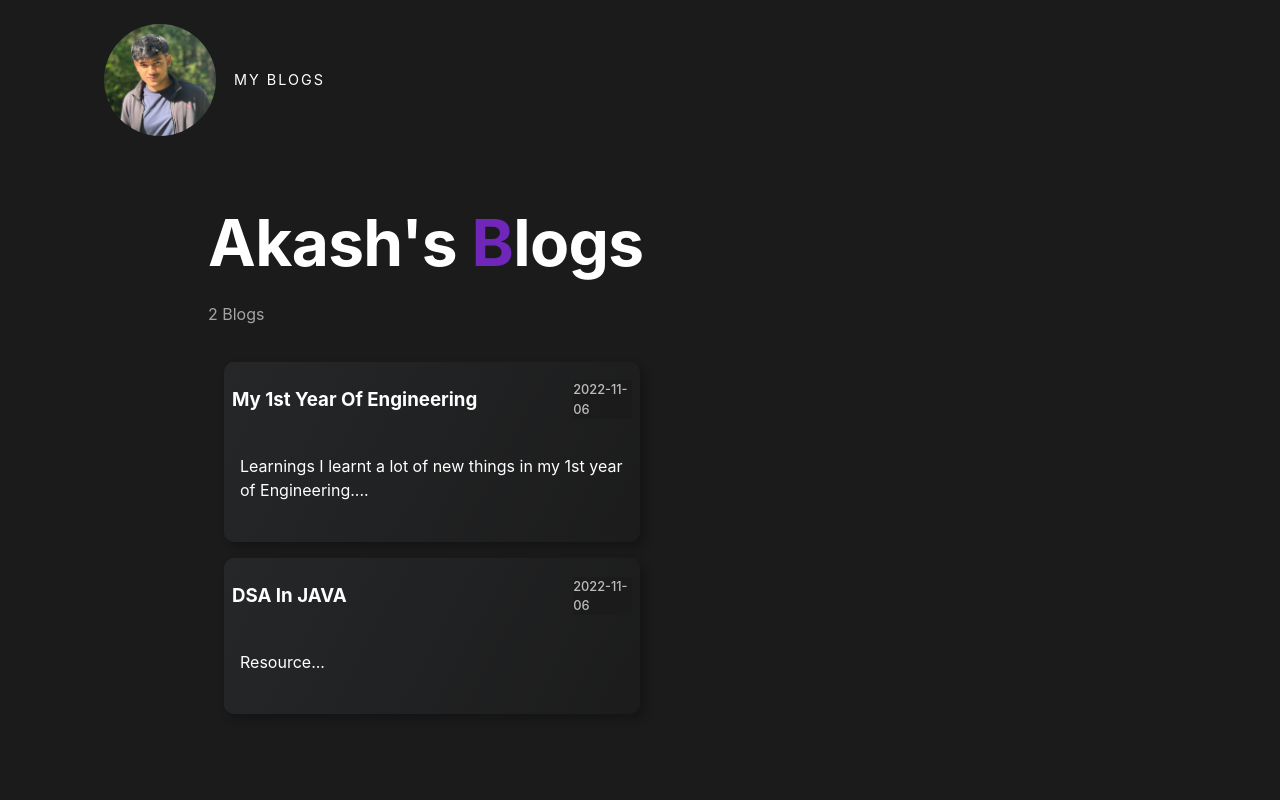
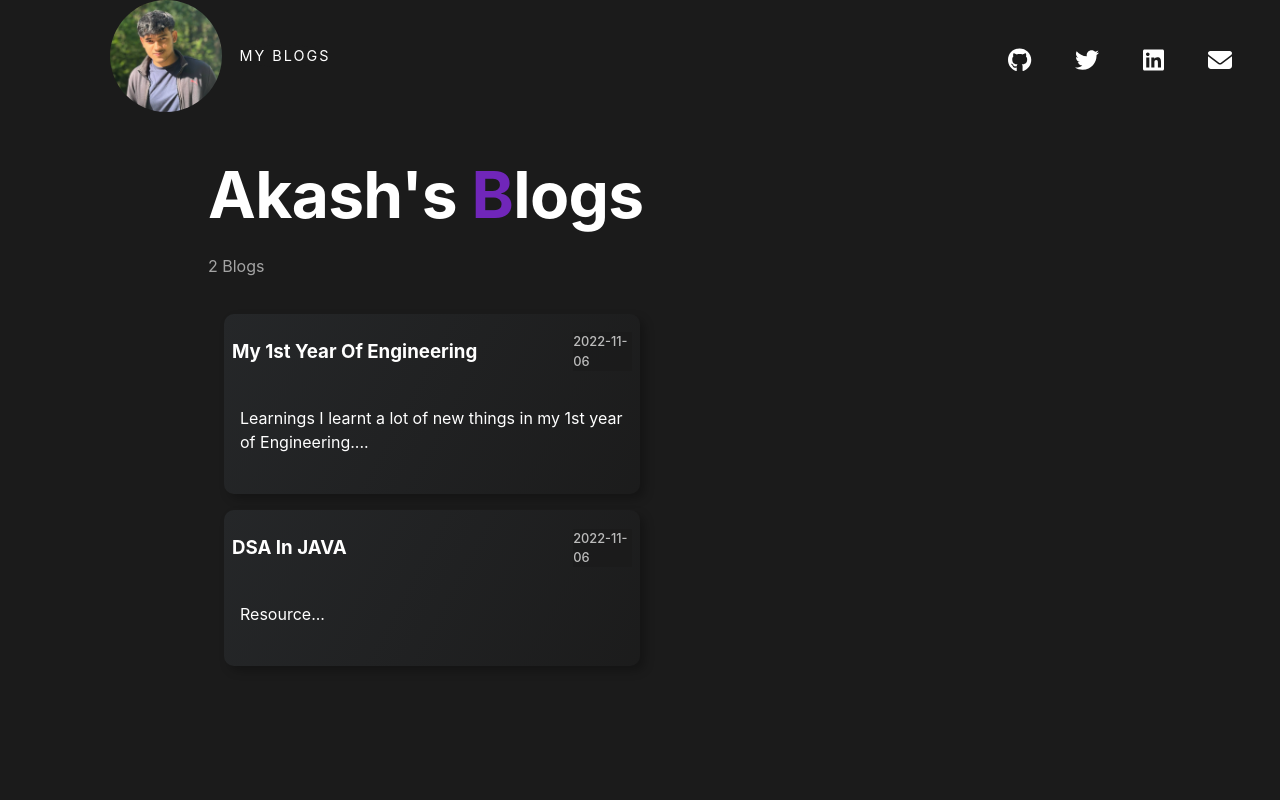
Before and after one commit to codedmachine111/blogs, a Gatsby site: page / in a window 1280 px wide. Shown: the top 800 px of the page. Built offline with nearby package versions, Linux system fonts and the light colour scheme; Gatsby itself is replaced by a stand-in of ours.

Commit message:
Added navlinks

```diff
--- a/gatsby-config.js
+++ b/gatsby-config.js
@@ -21,6 +21,7 @@ module.exports = {
         path: `${__dirname}/src/markdown-pages`,
       },
     },
+    // `gatsby-plugin-fontawesome-css`,
     `gatsby-transformer-remark`,
     `gatsby-transformer-sharp`,
     `gatsby-plugin-sharp`,
--- a/package.json
+++ b/package.json
@@ -5,6 +5,10 @@
   "version": "0.1.0",
   "author": "Kyle Mathews <mathews.kyle@gmail.com>",
   "dependencies": {
+    "@fortawesome/fontawesome-svg-core": "^6.2.0",
+    "@fortawesome/free-brands-svg-icons": "^6.2.0",
+    "@fortawesome/free-solid-svg-icons": "^6.2.0",
+    "@fortawesome/react-fontawesome": "^0.2.0",
     "gatsby": "^4.24.7",
     "gatsby-plugin-image": "^2.24.0",
     "gatsby-plugin-manifest": "^4.24.0",
--- a/src/components/header.css
+++ b/src/components/header.css
@@ -1,23 +1,48 @@
-.img-logo{
+.img-logo {
   width: 30%;
   display: flex;
   flex-direction: row;
-    gap: 5%;
   justify-content: center;
   align-items: center;
+  gap: 5%;
 }
-.img-logo img{
+.img-logo img {
   width: 7rem;
   border-radius: 50%;
 }
-.img-logo p{
+.img-logo p {
   border-radius: 50%;
   text-transform: uppercase;
   font-size: 0.9rem;
   letter-spacing: 2px;
   cursor: default;
 }
-header{
+.nav-links {
+  display: flex;
+  flex-direction: row;
+  justify-content: space-between;
+  align-items: center;
+  width: 20%;
+  padding: 0.5rem;
+}
+.nav-links .nav-link {
+  text-decoration: none;
+  list-style-type: none;
+  cursor: pointer;
+  transition: 0.2s ease;
+  text-transform: capitalize;
+  font-family: "DM Sans", sans-serif;
+  letter-spacing: 0.5px;
+  font-size: 0.9rem;
+}
+.nav-links .nav-link a svg {
+  font-size: 1.5rem;
+}
+.nav-links .nav-link a:hover {
+  transform: scale(1.1);
+  transition: all 0.3s ease;
+}
+header {
   display: flex;
   min-height: 15vh;
   height: auto;
--- a/src/components/header.js
+++ b/src/components/header.js
@@ -1,14 +1,21 @@
 import * as React from "react"
 import PropTypes from "prop-types"
-import { Link } from "gatsby"
 import profile from "../assets/cropped.jpg"
 import './header.css'
+import { FontAwesomeIcon } from "@fortawesome/react-fontawesome"
+import {
+  faGithub,
+  faTwitter,
+  faLinkedin,
+} from "@fortawesome/free-brands-svg-icons"
+import { faEnvelope } from "@fortawesome/free-solid-svg-icons"
 
 const Header = ({ siteTitle }) => (
   <header
     style={{
-      margin: `0 auto`,
-      padding: `var(--space-4) var(--size-gutter)`,
+      margin: `0`,
+      padding: `0 2.5rem`,
+      minHeight: `15vh`,
       display: `flex`,
       alignItems: `center`,
       justifyContent: `space-between`,
@@ -18,6 +25,29 @@ const Header = ({ siteTitle }) => (
        <img src={profile} alt=""/>
        <p>MY BLOGS</p>
       </div>
+
+      <div className="nav-links">
+          <li className="nav-link">
+          <a href="https://github.com/codedmachine111">
+            <FontAwesomeIcon icon={faGithub} />
+            </a>
+          </li>
+          <li className="nav-link">
+            <a href="https://twitter.com/whoisakashh">
+              <FontAwesomeIcon icon={faTwitter} />
+            </a>
+          </li>
+          <li className="nav-link">
+          <a href="https://www.linkedin.com/in/akash-nayak-48210624b/">
+            <FontAwesomeIcon icon={faLinkedin} />
+            </a>
+          </li>
+          <li className="nav-link">
+          <a href="mailto:charlesbabbage1709@gmail.com">
+            <FontAwesomeIcon icon={faEnvelope} />
+            </a>
+          </li>
+        </div>
 
   </header>
 )
```
Also changed, not shown: 1 other file. Lines whose indentation alone changed are shown as unchanged.
